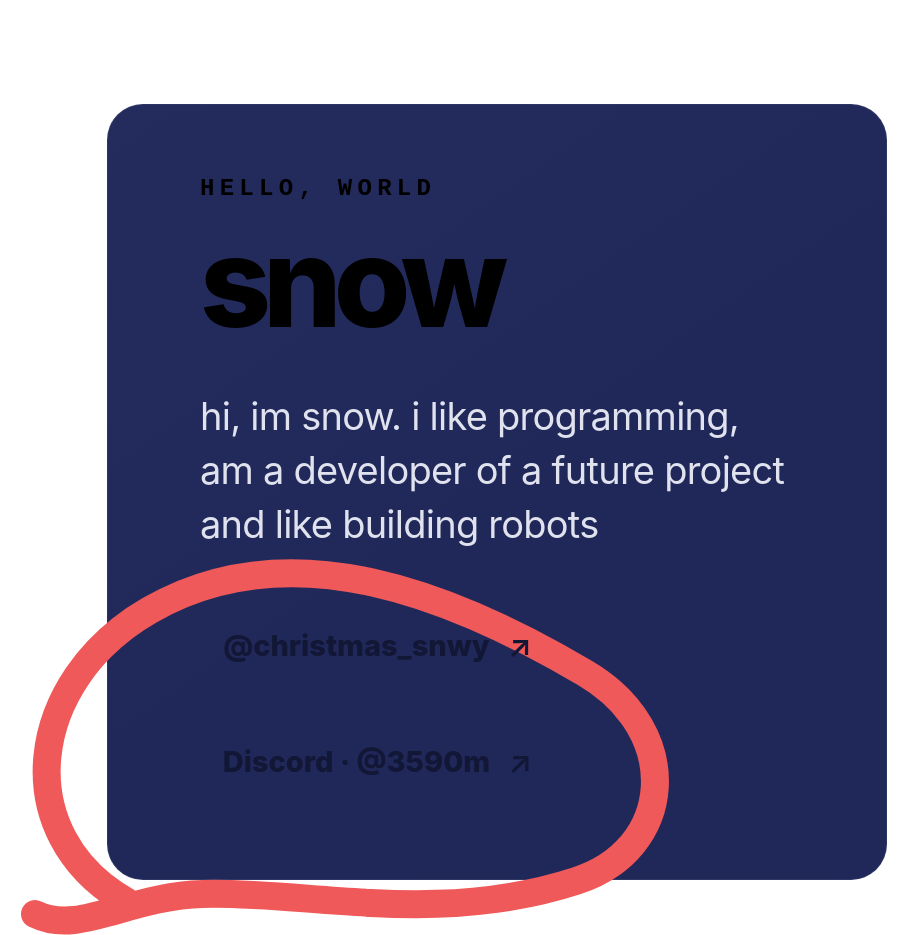
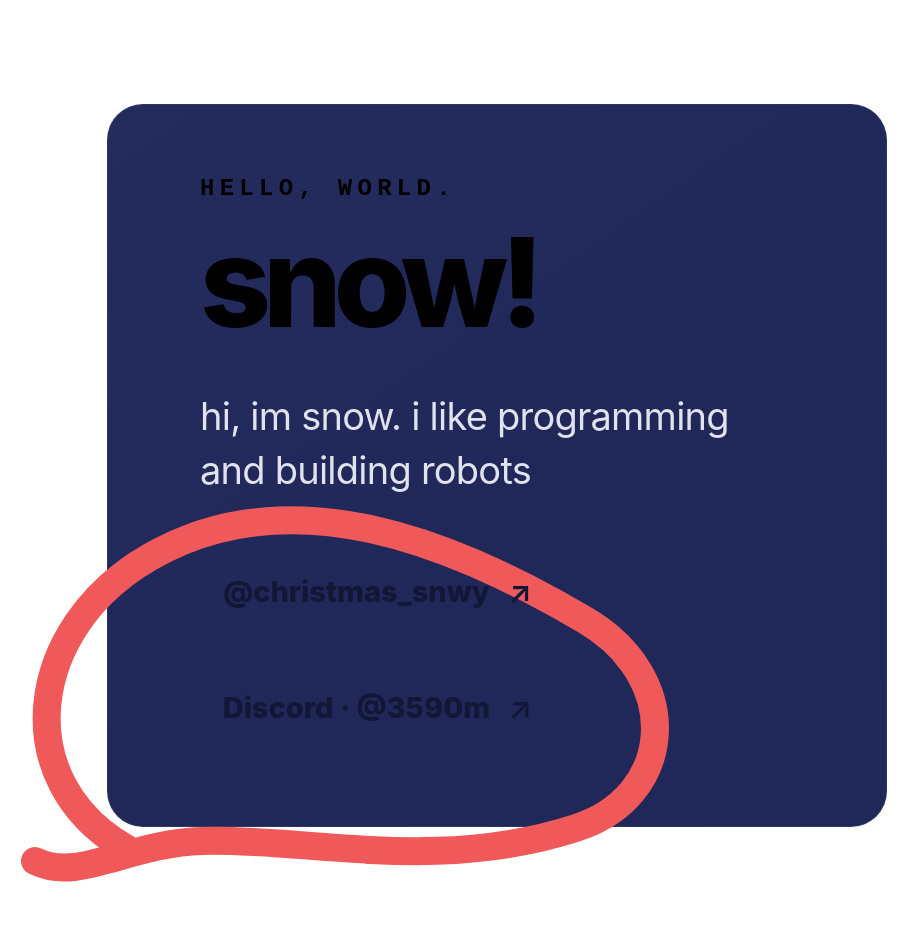
Before and after one commit to snovvydev/snovvydev.github.io, a plain HTML site: page index.html in a window 1280 px wide. Shown: the whole page, without its empty margins (143-1061 px from the left). After the commit the page ends 901 px from the top, so only its background shows below. Drawn offline with Linux system fonts and the light colour scheme.

Commit message:
Revise introduction text in index.html
Updated text content in the introduction section.

```diff
--- a/index.html
+++ b/index.html
@@ -163,9 +163,9 @@
 <body>
   <main>
     <section class="card" aria-label="Introduction">
-      <p class="eyebrow">HELLO, WORLD</p>
-      <h1>snow</h1>
-      <p class="intro">hi, im snow. i like programming, am a developer of a future project and like building robots</p>
+      <p class="eyebrow">HELLO, WORLD.</p>
+      <h1>snow!</h1>
+      <p class="intro">hi, im snow. i like programming and building robots</p>
 
       <div class="links">
         <a class="link" href="https://www.tiktok.com/@christmas_snwy" target="_blank" rel="noopener noreferrer">
```
